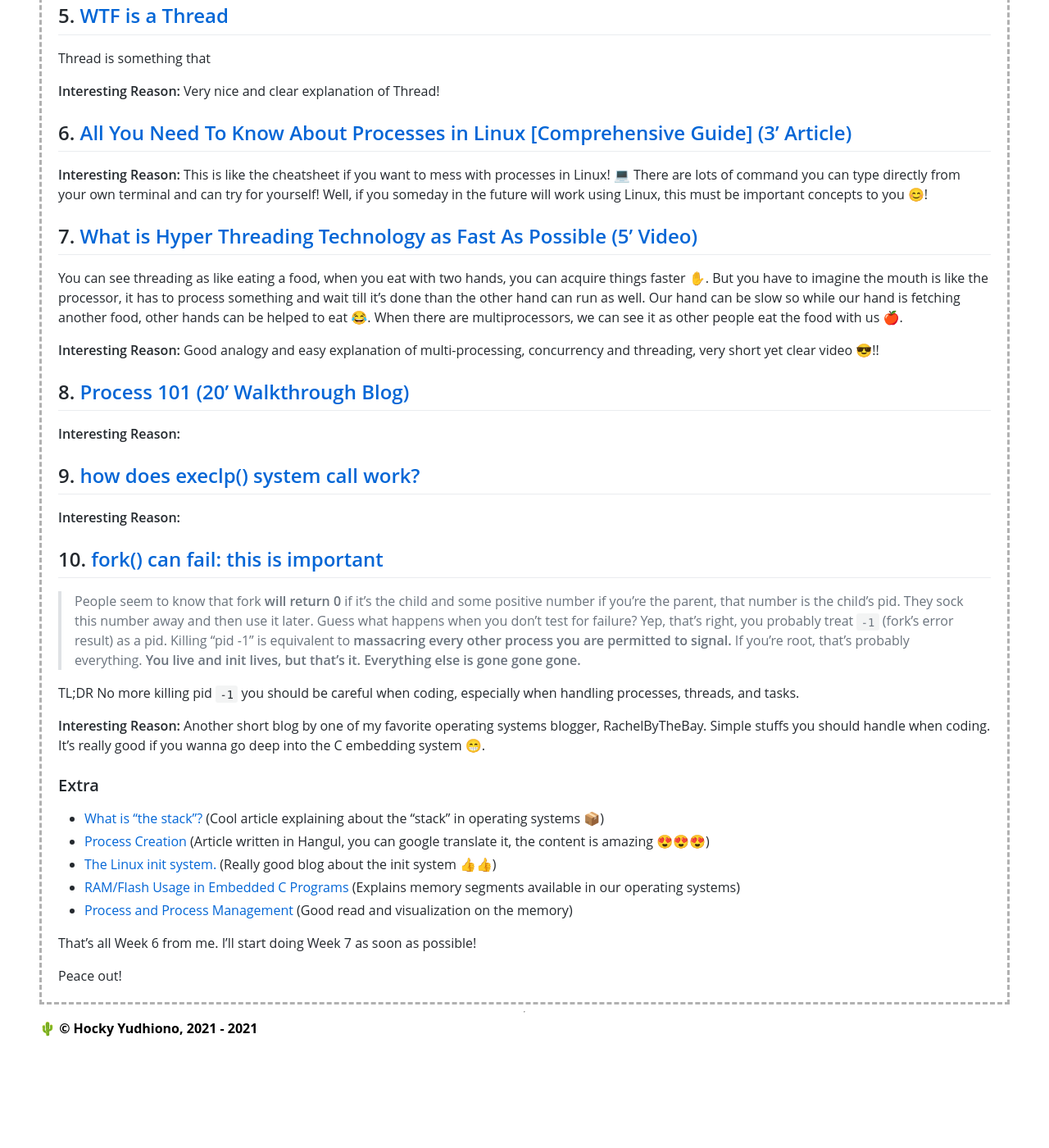
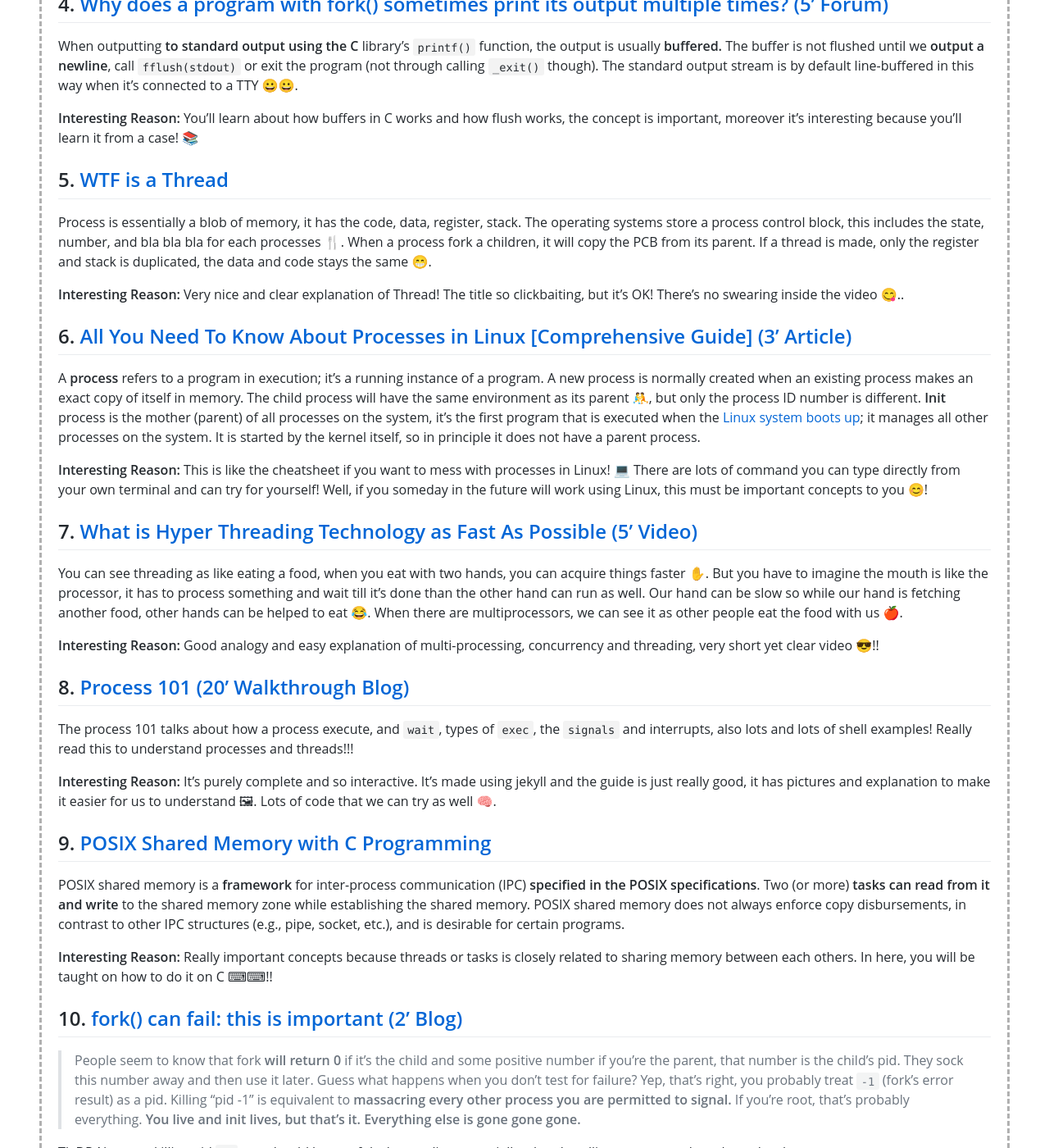
Before and after one commit to Bimabara/os211, a Jekyll site: the page built from w06.md, in a window 1280 px wide and 1400 px high, scrolled down 1258 px. Shown: the whole window at 82% size. Built offline with Jekyll 4.4.1, drawn with Linux system fonts in a browser that asks for light colours; our own code applies the rules of GitHub Pages for plain Markdown files; before the commit the page ends 2563 px from its top, so only the background shows below that; some of the changed text lies outside the part shown.

Commit message:
[W06] Finish top 10

```diff
--- a/w06.md
+++ b/w06.md
@@ -19,6 +19,8 @@ Daemon is a background process that can't be touched by the users. They communic
 
 ## 2. [Understanding process creation in operating system with fork, exec and wait system calls (10' Articles)](http://shivammitra.com/operating%20system/fork-exec-wait-in-operating-system/)
 
+Besides fork, there's thing called `exec` that's when you want the child process to execute different program. It will **basically create a new address space and loads a new program into it**. After the fork(), both parent and child share the memory address space of the parent. In linux, **these address space are divided into multiple pages**. Only when the child writes to one of the parent memory pages, a duplicate of that page is created for the child 🤡. This lazy change allow the program to optimize better when the child process has nothing to do with memory!
+
 **Interesting Reason:** You'll learn about how forking, exec, and process creation in depth, this will improve your understanding and the explanation is easy to understand 👍👍👍! Really good 7-15 minutes read with code you can compile directly 🌠🌠
 
 ## 3. [Multithreading Code - Computerphile (15' Video)](https://www.youtube.com/watch?v=7ENFeb-J75k)
@@ -29,15 +31,19 @@ In Linux, Thread can be seen as a task, in a program, some threads can cause a p
 
 ## 4. [Why does a program with fork() sometimes print its output multiple times? (5' Forum)](https://unix.stackexchange.com/questions/447898/why-does-a-program-with-fork-sometimes-print-its-output-multiple-times)
 
+When outputting **to standard output using the C** library's `printf()` function, the output is usually **buffered.** The buffer is not flushed until we **output a newline**, call `fflush(stdout)` or exit the program (not through calling `_exit()` though). The standard output stream is by default line-buffered in this way when it's connected to a TTY 😀😀.
+
 **Interesting Reason:** You'll learn about how buffers in C works and how flush works, the concept is important, moreover it's interesting because you'll learn it from a case! 📚
 
 ## 5. [WTF is a Thread](https://www.youtube.com/watch?v=WYW_zRF-y-I)
 
-Thread is something that
+Process is essentially a blob of memory, it has the code, data, register, stack. The operating systems store a process control block, this includes the state, number, and bla bla bla for each processes 🍴. When a process fork a children, it will copy the PCB from its parent. If a thread is made, only the register and stack is duplicated, the data and code stays the same 😁.
 
-**Interesting Reason:** Very nice and clear explanation of Thread!
+**Interesting Reason:** Very nice and clear explanation of Thread! The title so clickbaiting, but it's OK! There's no swearing inside the video 😋..
 
 ## 6. [All You Need To Know About Processes in Linux [Comprehensive Guide] (3' Article)](https://www.tecmint.com/linux-process-management/)
+
+A **process** refers to a program in execution; it’s a running instance of a program. A new process is normally created when an existing process makes an exact copy of itself in memory. The child process will have the same environment as its parent 🤼, but only the process ID number is different. **Init** process is the mother (parent) of all processes on the system, it’s the first program that is executed when the [Linux system boots up](https://www.tecmint.com/linux-boot-process/); it manages all other processes on the system. It is started by the kernel itself, so in principle it does not have a parent process.
 
 **Interesting Reason:** This is like the cheatsheet if you want to mess with processes in Linux! 💻 There are lots of command you can type directly from your own terminal and can try for yourself! Well, if you someday in the future will work using Linux, this must be important concepts to you 😊!
 
@@ -49,13 +55,17 @@ You can see threading as like eating a food, when you eat with two hands, you ca
 
 ## 8. [Process 101 (20' Walkthrough Blog)](https://calvinkam.github.io/csci3150-process/index.html)
 
-**Interesting Reason:**
+The process 101 talks about how a process execute, and `wait`, types of `exec`, the `signals` and interrupts, also lots and lots of shell examples! Really read this to understand processes and threads!!!
 
-## 9. [how does execlp() system call work?](https://stackoverflow.com/questions/25992622/how-does-execlp-system-call-work)
+**Interesting Reason:** It's purely complete and so interactive. It's made using jekyll and the guide is just really good, it has pictures and explanation to make it easier for us to understand 🖼. Lots of code that we can try as well 🧠.
 
-**Interesting Reason:**
+## 9. [POSIX Shared Memory with C Programming](https://linuxhint.com/posix-shared-memory-c-programming/)
 
-## 10. [fork() can fail: this is important](https://rachelbythebay.com/w/2014/08/19/fork/)
+POSIX shared memory is a **framework** for inter-process communication (IPC) **specified in the POSIX specifications**. Two (or more) **tasks can read from it and write** to the shared memory zone while establishing the shared memory. POSIX shared memory does not always enforce copy disbursements, in contrast to other IPC structures (e.g., pipe, socket, etc.), and is desirable for certain programs.
+
+**Interesting Reason:** Really important concepts because threads or tasks is closely related to sharing memory between each others. In here, you will be taught on how to do it on C ⌨⌨!!
+
+## 10. [fork() can fail: this is important (2' Blog)](https://rachelbythebay.com/w/2014/08/19/fork/)
 
 > People seem to know that fork **will return 0** if it's the child and some positive number if you're the parent, that number is the child's pid. They sock this number away and then use it later. Guess what happens when you don't test for failure? Yep, that's right, you probably treat `-1` (fork's error result) as a pid. Killing "pid -1" is equivalent to **massacring every other process you are permitted to signal.** If you're root, that's probably everything. **You live and init lives, but that's it. Everything else is gone gone gone.**
 
@@ -66,10 +76,12 @@ TL;DR No more killing pid `-1` you should be careful when coding, especially whe
 ### Extra
 
 - [What is "the stack"?](http://jvns.ca/blog/2016/02/27/a-few-notes-on-the-stack/) (Cool article explaining about the "stack" in operating systems 📦)
+- [POSIX Shared Memory](https://fedemengo.github.io/blog/2018/02/POSIX-shm.html) (Shared Memory API)
 - [Process Creation](https://mug896.github.io/bash-shell/commands.html) (Article written in Hangul, you can google translate it, the content is amazing 😍😍😍)
 - [The Linux init system.](http://pminkov.github.io/blog/the-linux-init-system.html) (Really good blog about the init system 👍👍)
 - [RAM/Flash Usage in Embedded C Programs](https://blog.stratifylabs.co/device/2013-10-18-RAM-Flash-Usage-in-Embedded-C-Programs/) (Explains memory segments available in our operating systems)
 - [Process and Process Management](https://applied-programming.github.io/Operating-Systems-Notes/2-Process-Management/) (Good read and visualization on the memory)
+- [Playing with Shared Memory](https://www.deepanseeralan.com/tech/playing-with-shared-memory/) (Very nice blog article about demoing shared memory)
 
 That's all Week 6 from me. I'll start doing Week 7 as soon as possible!
 
```
